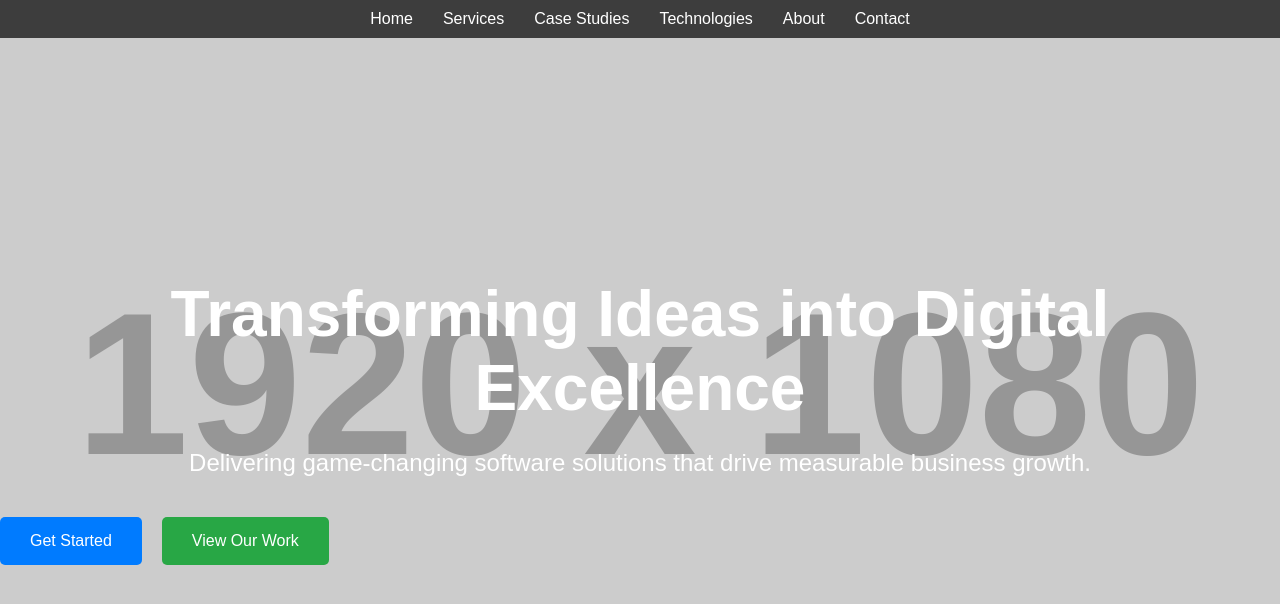
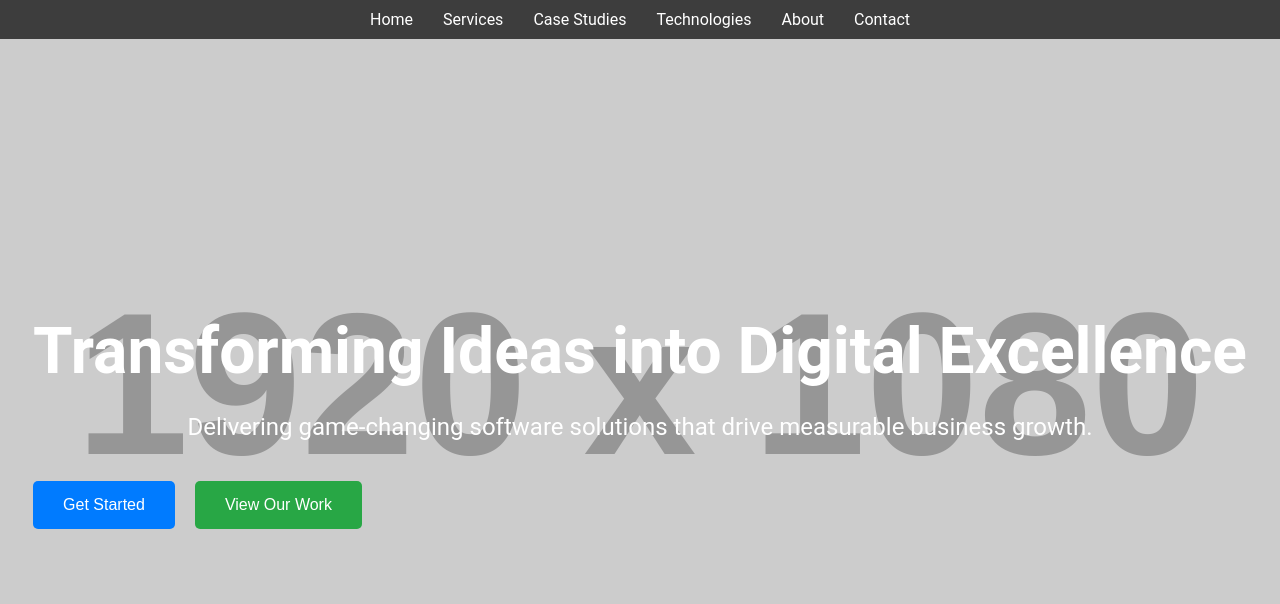
Before and after one commit to Brannyaj/synvra, a Next.js app in the folder frontend/: page / in a window 1280 px wide. Shown: the top 604 px of the page. Built offline with nearby package versions, Linux system fonts and the light colour scheme.

Commit message:
Enhance hero section with modern design

```diff
--- a/frontend/src/pages/HomePage.css
+++ b/frontend/src/pages/HomePage.css
@@ -1,6 +1,6 @@
 body {
   margin: 0;
-  font-family: 'Arial', sans-serif;
+  font-family: 'Roboto', sans-serif;
 }
 
 .hero-section {
@@ -12,6 +12,7 @@ body {
   align-items: center;
   color: #FFFFFF;
   text-align: center;
+  animation: fadeIn 2s ease-in;
 }
 
 .navbar {
@@ -39,13 +40,13 @@ body {
 .hero-title {
   font-size: 4em;
   margin-bottom: 20px;
-  animation: fadeIn 2s ease-in;
+  animation: slideIn 1.5s ease-out;
 }
 
 .hero-subtitle {
   font-size: 1.5em;
   margin-bottom: 40px;
-  animation: fadeIn 3s ease-in;
+  animation: slideIn 2s ease-out;
 }
 
 .cta-buttons {
@@ -80,3 +81,8 @@ body {
   from { opacity: 0; }
   to { opacity: 1; }
 }
+
+@keyframes slideIn {
+  from { transform: translateY(20px); opacity: 0; }
+  to { transform: translateY(0); opacity: 1; }
+}
```
